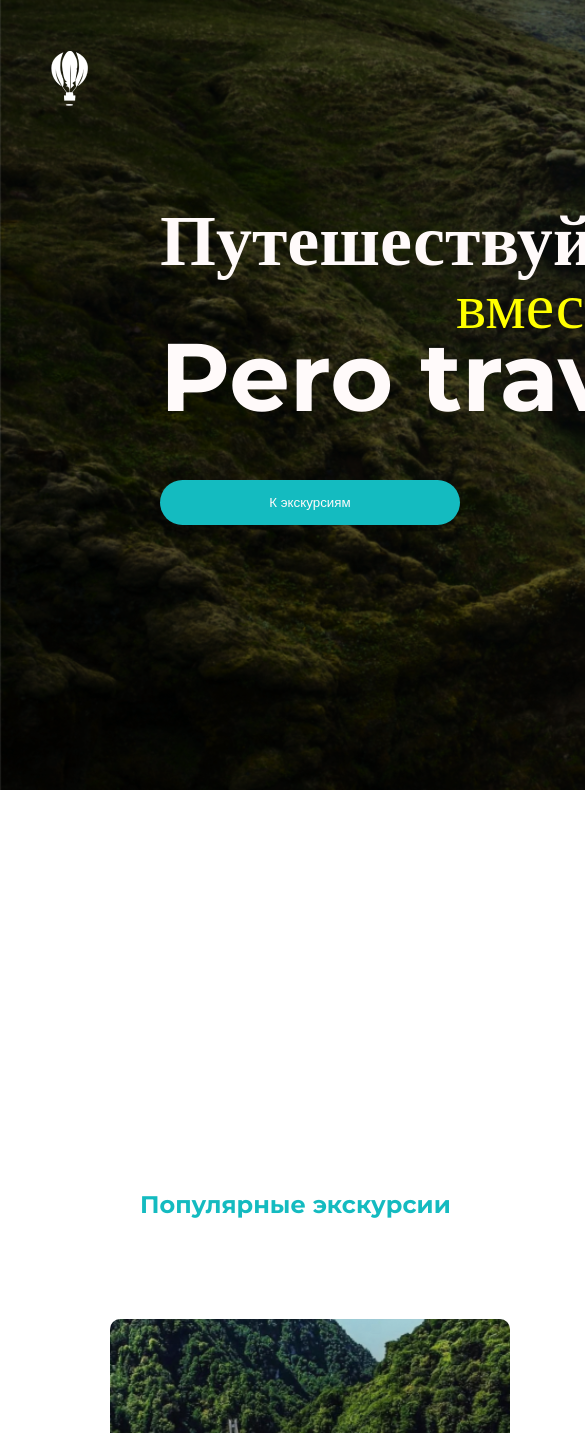
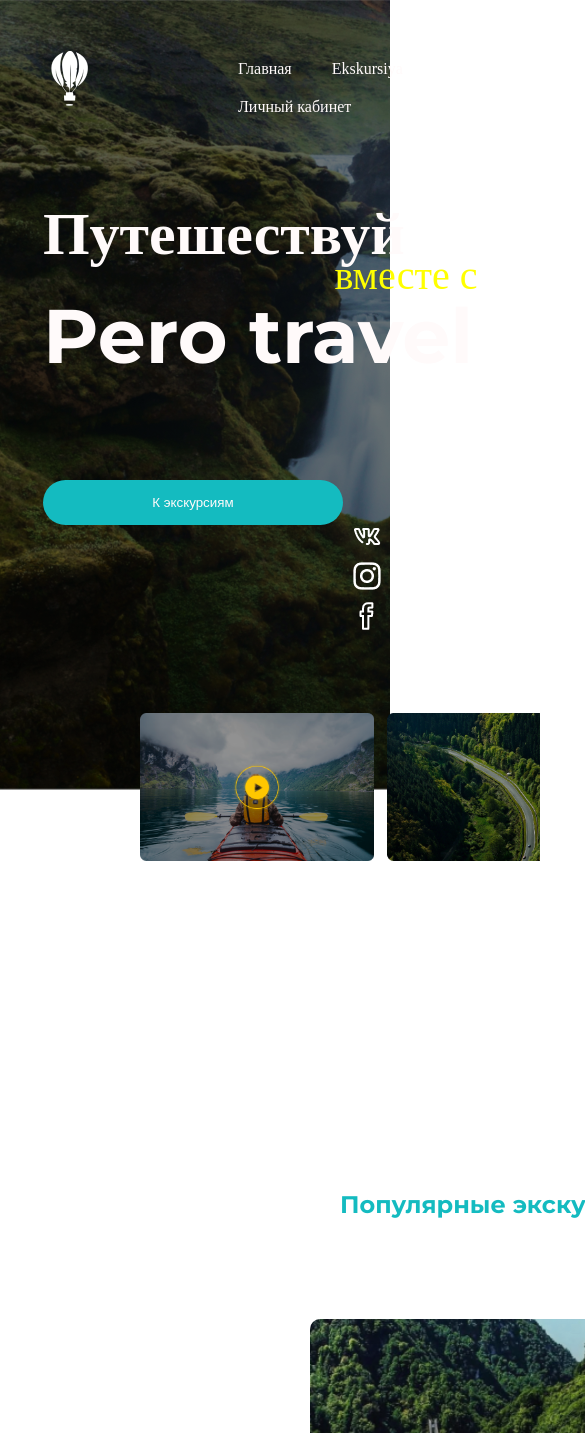
Before and after one commit to Shokhanasser1/Shokhanasser, a React (Create React App) app in the folder travel/: page / in a window 390 px wide. Shown: the top 1433 px of the page, 585 px wide, since content can reach past the window. Built offline with nearby package versions, Linux system fonts and the light colour scheme.

Commit message:
navbar media

```diff
--- a/travel/public/index.html
+++ b/travel/public/index.html
@@ -3,7 +3,7 @@
   <head>
     <meta charset="utf-8" />
     <link rel="icon" href="%PUBLIC_URL%/favicon.ico" />
-    <meta name="viewport" content="width=device-width, initial-scale=1.0">
+    <meta name="viewport" content="width=device-width,initial-scale=1" />
     <meta name="theme-color" content="#000000" />
     <meta
       name="description"
--- a/travel/src/components/About/style.scss
+++ b/travel/src/components/About/style.scss
@@ -1,7 +1,7 @@
 @import '../../assets/styles/settings';
 
 .container {
-    width: 1520px;
+    width: 1920px;
     margin: 0 auto;
 
     .carousel {
@@ -143,4 +143,10 @@
         top: 678px;
         margin: 0 auto;
     }
+
+    @media screen and (max-width: 2000px) {
+        .container {
+            width: 100%;
+        }
+    }
 }
--- a/travel/src/components/Navigation/Nav.jsx
+++ b/travel/src/components/Navigation/Nav.jsx
@@ -56,7 +56,7 @@ function Nav(props) {
                     </Link>
                 </div>
                 <div className="video-img">
-                    <img src={videoImg} alt="" />
+                    <img className='video-image' src={videoImg} alt="" />
                 </div>
             </div>
         </div>
--- a/travel/src/components/Navigation/index.jsx
+++ b/travel/src/components/Navigation/index.jsx
@@ -7,9 +7,7 @@ function Navigation() {
     return (
 
         <div>
-            <header>
                 <Nav />
-            </header>
             <div id='outlet'>
                 <Outlet />
             </div>
--- a/travel/src/components/Navigation/style.scss
+++ b/travel/src/components/Navigation/style.scss
@@ -1,7 +1,7 @@
 @import "../../assets/styles/settings";
 
 .nav-container {
-    width: 1520px;
+    max-width: 1920px;
     margin: 0 auto;
     .nav-wrapper {
         background: url('../../assets/images/Rectangle-1.png');
@@ -25,7 +25,7 @@
 
 
             .nav-links {
-                margin-left: 300px;
+                margin-left: 32%;
 
                 a,
                 button {
@@ -43,7 +43,7 @@
 
             position: absolute;
             top: 200px;
-            left: 160px;
+            left: 11%;
 
 
             h2 {
@@ -51,8 +51,8 @@
                 font-size: 72px;
                 font-weight: 700;
                 font-family: 'Montserrat sans-serif';
-                width: 592px;
-                height: 88px;
+                width: 35%;
+                height: 16%;
                 color: snow;
             }
 
@@ -76,6 +76,20 @@
                 font-size: 64px;
                 height: 64px;
                 display: grid;
+                @media screen and (max-width: 768px) {
+                    top: 18%;
+                    left: 53%;
+                    font-size: 40px;
+                }
+            }
+            @media screen and (max-width: 768px){
+                h1 {
+                    font-size: 76px;
+                    margin: 0;
+                }
+                h2 {
+                    font-size: 60px;
+                }
             }
         }
 
@@ -90,11 +104,29 @@
             margin: 0;
             padding: 0;
             position: relative;
-            width: 580px;
-            height: 227px;
+            height: 220px;
             top: 350px;
-            left: 145px;
+            left: 61px;
             border-radius: 10px;
+            img {
+                max-width: 100%;
+            }
+
+            @media screen and (min-width: 1910px) {
+                position: relative;
+                top: 370px;
+                left: 344px;
+            }
+            @media screen and (max-width: 1090px) {
+                position: relative;
+                top: 370px;
+                left: 50px;
+            }
+            @media screen and (max-width: 800px) {
+                width: 400px;
+                top: 390px;
+                left: 50px;
+            }
         }
 
         .icons {
@@ -130,7 +162,27 @@
                     transform: scale(0.7);
                 }
             }
+            @media screen and (max-width: 768px) {
+                .icon-1 {
+                    top: 520px;
+                }
+                .icon-2 {
+                    top: 560px;
+                }
+                .icon-3 {
+                    top: 600px;
+                }
+            }
         }
 
     }
+    @media screen and (max-width: 1920px) {
+        width: 100%;
+    }
+    @media screen and (max-width: 1024px) {
+        width: 100%;
+    }
+    @media screen and (max-width: 850px) {
+        width: 100%;
+    }
 }
```
